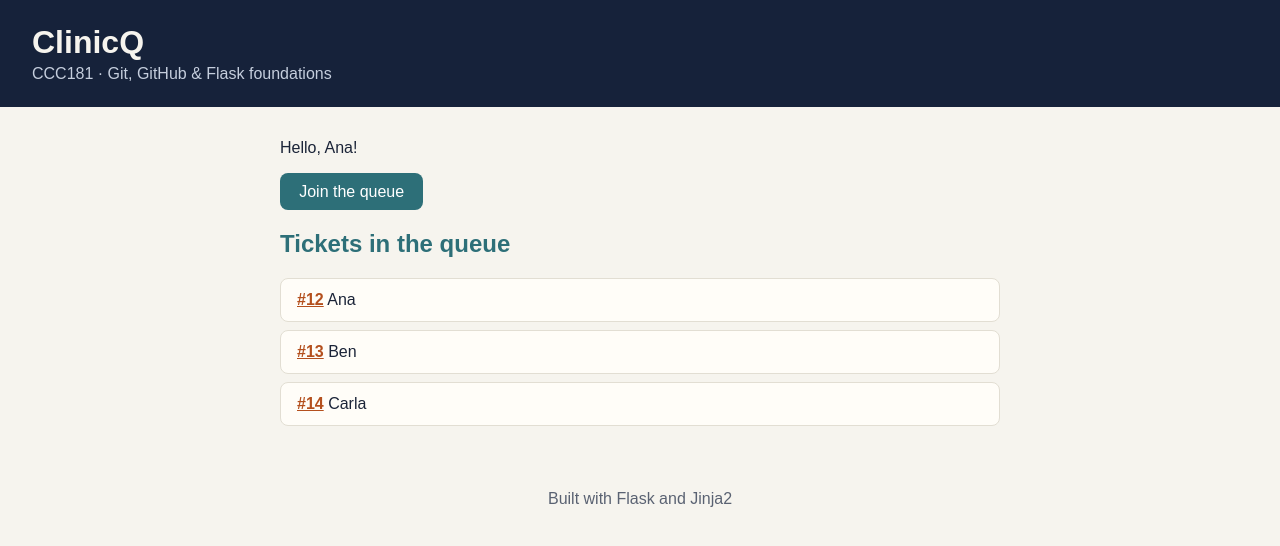
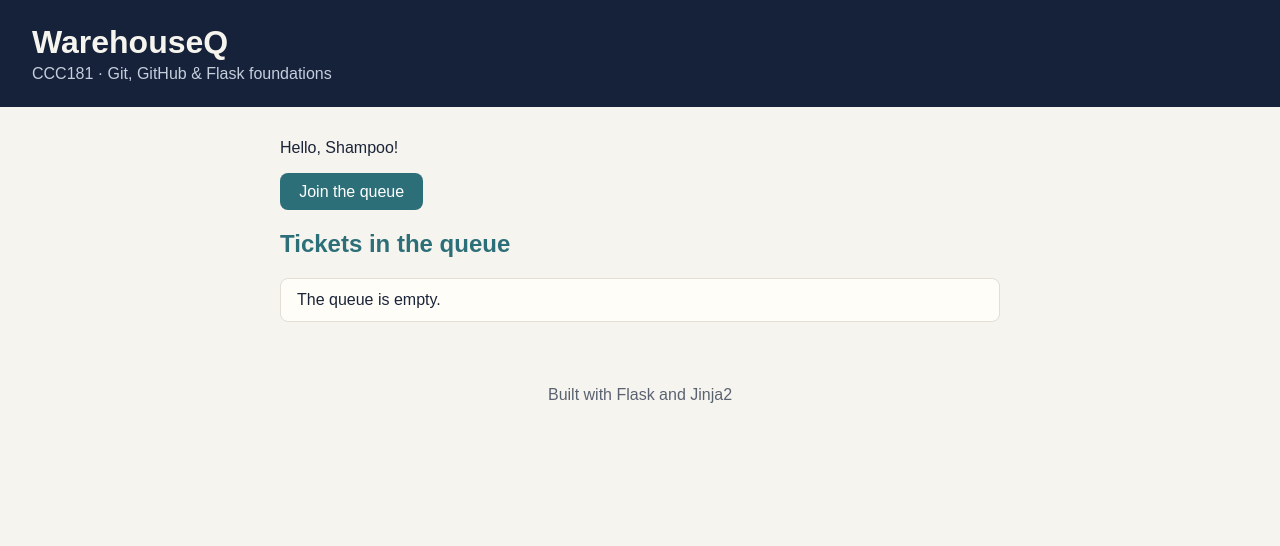
Before and after one commit to stebbn/CCC181, a Flask app: page / in a window 1280 px wide. Shown: the top 546 px of the page. Run offline with Flask 3, Linux system fonts and the light colour scheme; parts of the project's set-up code (start-up, migrations or seed data) failed here and were passed over.

Commit message:
Set up WarehouseQ from the Week 2 starter (#1)

```diff
--- a/activities/queue-app/app/app.py
+++ b/activities/queue-app/app/app.py
@@ -1,60 +1,53 @@
-"""CCC181 Week 2: a "Hello, Flask" starter app.
-
-Run it with:
-    flask --app app run --debug
-then open http://127.0.0.1:5000
-"""
+from queue_types import *
 from flask import Flask, abort, redirect, render_template, request, url_for
 
 app = Flask(__name__)
 
-# Sample data for the demo. It lives in memory, so it resets every time the
-# server restarts. A real app would save tickets in a database later.
-TICKETS = [
-    {"number": 12, "name": "Ana"},
-    {"number": 13, "name": "Ben"},
-    {"number": 14, "name": "Carla"},
+SERVICES: list[ServiceDict] = [
+    {"id": 1, "name": "To Check"},
+    {"id": 2, "name": "To Ship"},
 ]
 
+TICKETS: list[Ticket] = [
+    Ticket(number=1, name="Shampoo", source="producer_123_id", service_id=1, status="waiting"),
+]
 
 @app.route("/")
 def index():
-    # render_template looks inside the templates/ folder and passes
-    # keyword arguments to the template as variables.
-    return render_template("index.html", name="Ana", tickets=TICKETS)
-
+    return render_template("index.html", name="Shampoo", tickets=TICKETS)
 
 @app.route("/queue/<int:ticket_id>")
 def ticket(ticket_id):
-    # <int:ticket_id> only matches numbers, so /queue/abc returns 404.
     for position, t in enumerate(TICKETS, start=1):
-        if t["number"] == ticket_id:
+        if t.number== ticket_id:
             return render_template("ticket.html", ticket=t, position=position)
-    abort(404)  # no ticket with that number
-
+    abort(404)
 
 @app.route("/join", methods=["GET", "POST"])
 def join():
-    # GET: show the empty form. POST: the form was submitted.
     if request.method == "POST":
         name = request.form.get("name", "").strip()
         if not name:
             return render_template("join.html", error="Please enter your name.")
 
-        number = TICKETS[-1]["number"] + 1 if TICKETS else 1
-        TICKETS.append({"number": number, "name": name})
-        # Redirect after POST so refreshing the page doesn't join twice.
-        return redirect(url_for("ticket", ticket_id=number))
+        new_number= TICKETS[-1].number+ 1 if TICKETS else 1
+
+        new_ticket = Ticket(
+            number=new_number,
+            name=name,
+            source="-",
+            service_id=1,
+            status="waiting"
+        )
+
+        TICKETS.append(new_ticket)
+        return redirect(url_for("ticket", ticket_id=new_number))
 
     return render_template("join.html")
 
-
 @app.route("/hello")
 def hello():
-    # The plain-string version from the Routes slide.
     return "Hello, CCC181!"
 
-
 if __name__ == "__main__":
-    # Lets you also start the app with: python app.py
     app.run(debug=True)
--- a/activities/queue-app/app/templates/base.html
+++ b/activities/queue-app/app/templates/base.html
@@ -3,13 +3,13 @@
 <head>
   <meta charset="utf-8">
   <meta name="viewport" content="width=device-width, initial-scale=1">
-  <title>{% block title %}ClinicQ{% endblock %}</title>
+  <title>{% block title %}WarehouseQ{% endblock %}</title>
   {# Link static files with url_for instead of hard-coding paths #}
   <link rel="stylesheet" href="{{ url_for('static', filename='css/style.css') }}">
 </head>
 <body>
   <header>
-    <h1><a href="{{ url_for('index') }}">ClinicQ</a></h1>
+    <h1><a href="{{ url_for('index') }}">WarehouseQ</a></h1>
     <p class="tagline">CCC181 · Git, GitHub &amp; Flask foundations</p>
   </header>
 
```
Also changed, not shown: activities/queue-app/app/queue_types.py (added, +18 -0 lines).
